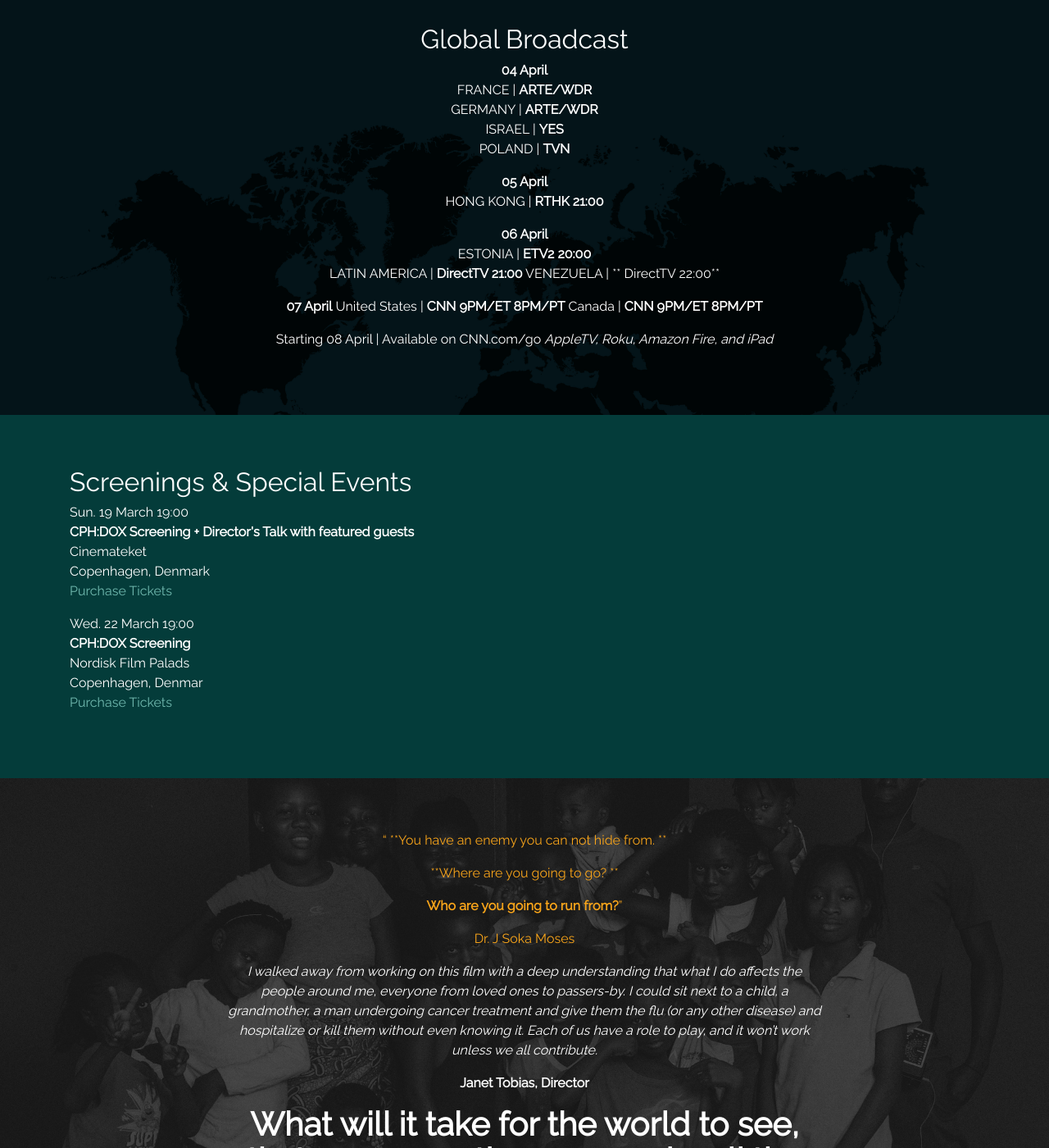
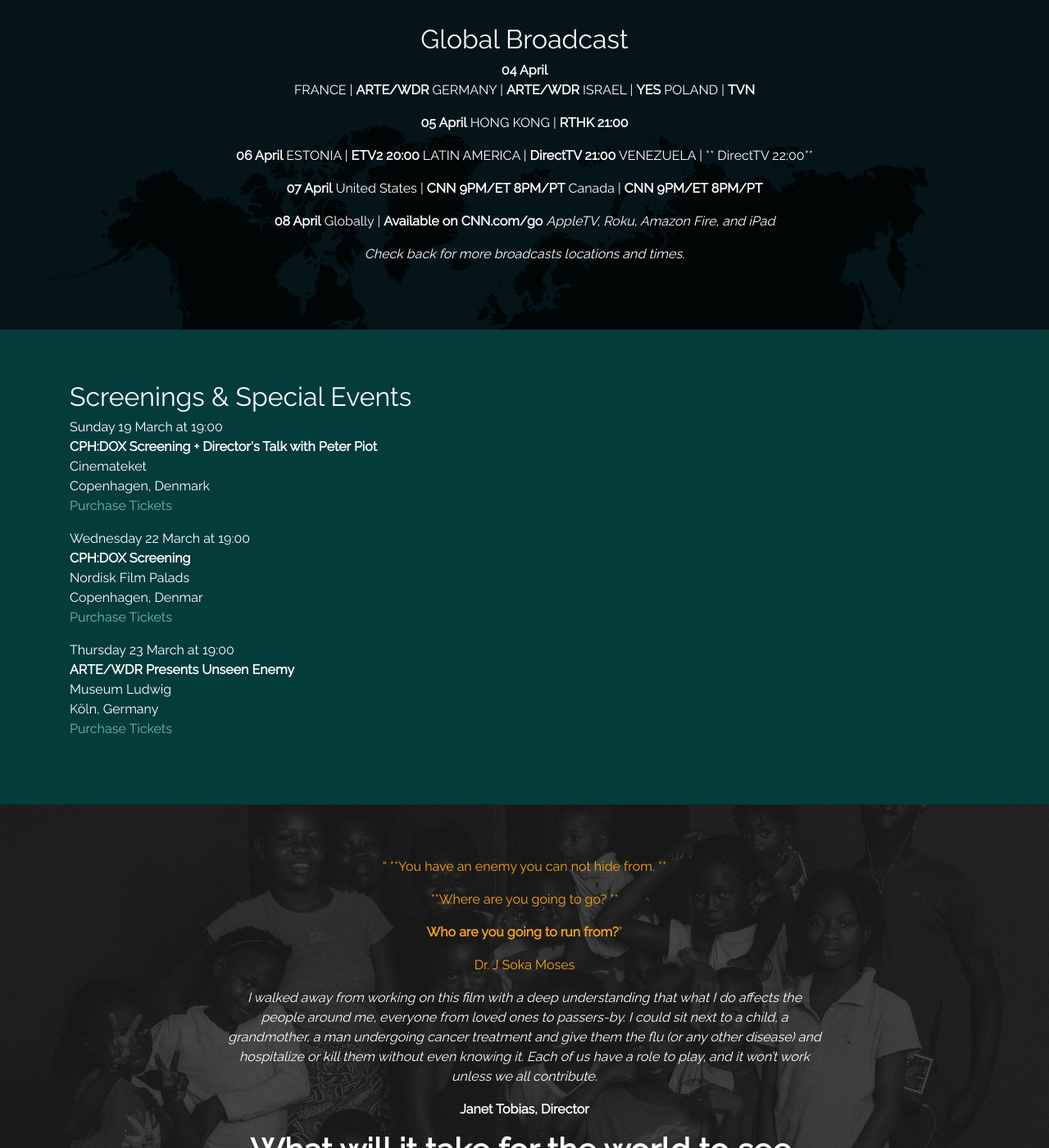
Before and after one commit to caseyg/takesallofus, a Jekyll site: the page built from index.md, in a window 1280 px wide and 1400 px high, scrolled down 1289 px. Shown: the whole window at 82% size. Built offline with Jekyll 4.4.1, drawn with Linux system fonts in a browser that asks for light colours; nearby versions of some CDN libraries; comment, search, counter and statistics services are not loaded.

Commit message:
Updated Index

```diff
--- a/index.md
+++ b/index.md
@@ -7,24 +7,29 @@
     \ \nWritten and directed by filmmaker, Janet Tobias\n  \n![Official Selection:
     Copenhagen Film Festival](/uploads/copenhagenfilmfestival.png)"
 broadcastevents:
-  description: ">  \n**04 April**  \nFRANCE   |   **ARTE/WDR**  \n  GERMANY   |   **ARTE/WDR**
-    \ \n  ISRAEL   |   **YES**  \n  POLAND   |   **TVN**  \n\n**05 April**  \nHONG
-    KONG   |   **RTHK   21:00**  \n\n**06 April**  \nESTONIA   |   **ETV2  20:00**
-    \ \nLATIN AMERICA   |   **DirectTV  21:00**\nVENEZUELA   |  ** DirectTV  22:00**\n\n**07
-    April**\nUnited States    |   **CNN  9PM/ET  8PM/PT**\nCanada   |   **CNN  9PM/ET
-    \ 8PM/PT**\n\nStarting 08 April    |   Available on CNN.com/go\n*AppleTV, Roku,
-    Amazon Fire, and iPad*"
+  description: "**04 April**  \nFRANCE   |   **ARTE/WDR**\nGERMANY   |   **ARTE/WDR**\nISRAEL
+    \  |   **YES**\nPOLAND   |   **TVN**\n\n**05 April**\nHONG KONG   |   **RTHK   21:00**\n\n**06
+    April**\nESTONIA   |   **ETV2  20:00**\nLATIN AMERICA   |   **DirectTV  21:00**\nVENEZUELA
+    \  |  ** DirectTV  22:00**\n\n**07 April**\nUnited States    |   **CNN  9PM/ET
+    \ 8PM/PT**\nCanada   |   **CNN  9PM/ET  8PM/PT**\n\n**08 April**\nGlobally    |
+    \  **Available on CNN.com/go**\n*AppleTV, Roku, Amazon Fire, and iPad*\n\n*Check
+    back for more broadcasts locations and times.*"
 events:
-- date-and-time: Sun. 19 March  19:00
-  title: CPH:DOX Screening + Director's Talk with featured guests
+- date-and-time: Sunday 19 March at 19:00
+  title: CPH:DOX Screening + Director's Talk with Peter Piot
   venue: Cinemateket
   location: Copenhagen, Denmark
   url: http://ebillet.dk/simple/buy.listtt.aspx?act=Buy&refno=40541&orgno=156&sysno=3
-- date-and-time: Wed. 22 March 19:00
+- date-and-time: Wednesday 22 March at 19:00
   title: 'CPH:DOX Screening '
   venue: Nordisk Film Palads
   location: Copenhagen, Denmar
   url: http://www.nfbio.dk/ticketflow/2017/16708
+- date-and-time: Thursday 23 March at 19:00
+  title: ARTE/WDR Presents Unseen Enemy
+  venue: Museum Ludwig
+  location: Köln, Germany
+  url: Tickets on Sale Soon
 mediapartners:
 - title: CNN FILMS
   url:
```
